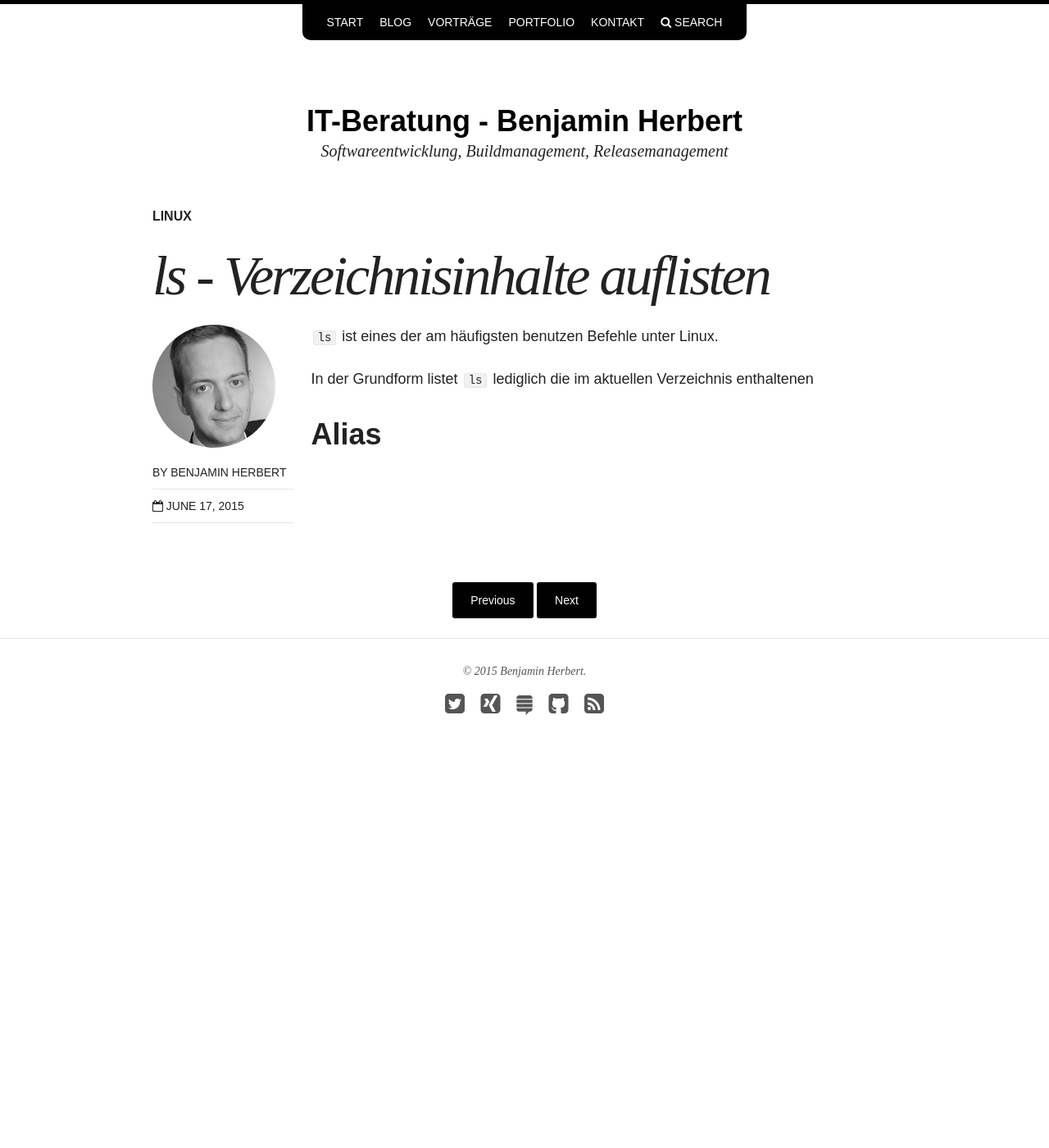
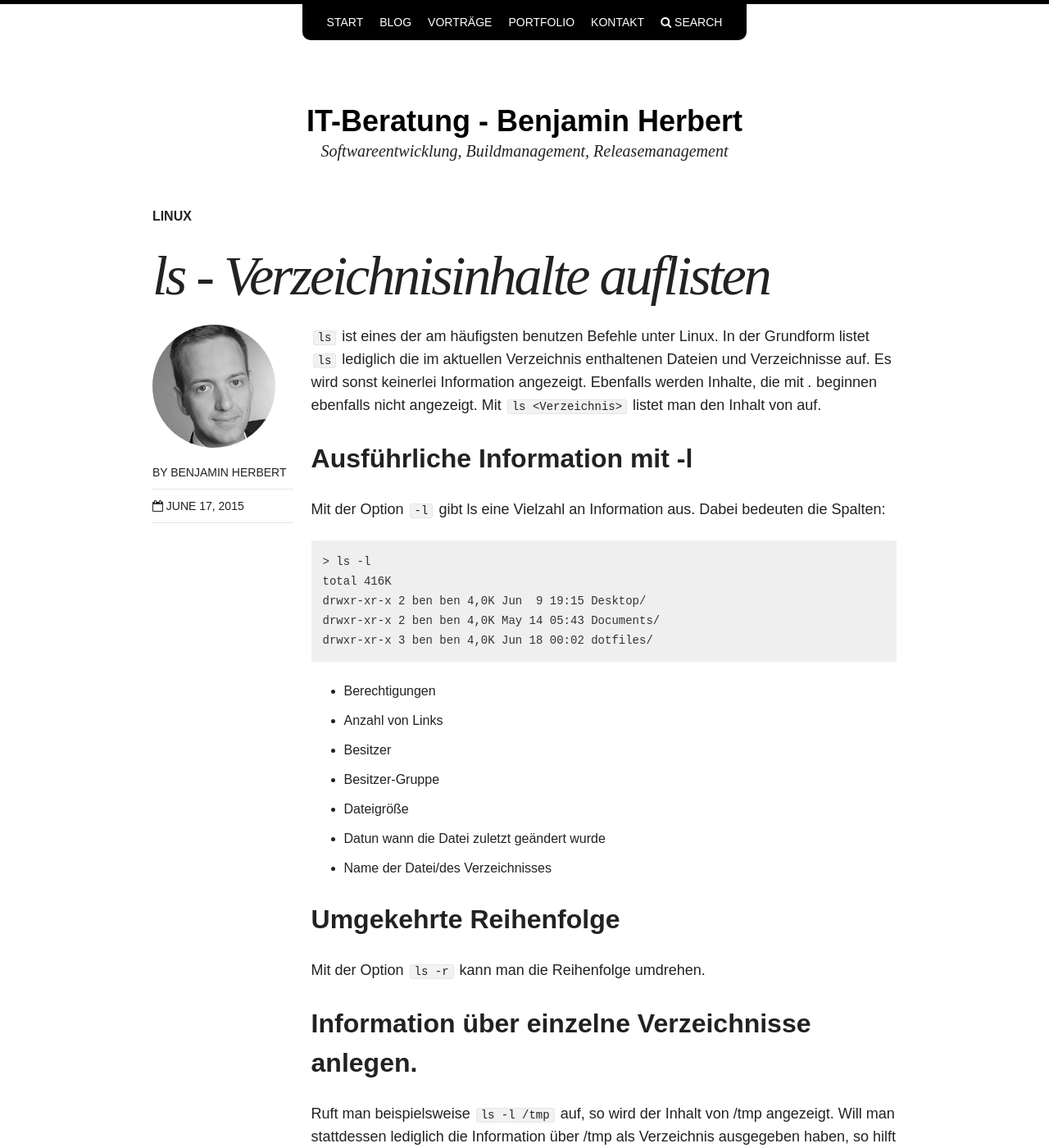
Before and after one commit to BenjaminHerbert/BenjaminHerbert.github.io, a Jekyll site: the page built from _posts/blog/2015-06-17-ls-list-directory-contents.md, in a window 1280 px wide and 1400 px high. Shown: the whole window at 82% size. Built offline with Jekyll 4.4.1, drawn with Linux system fonts in a browser that asks for light colours; nearby versions of some CDN libraries; some of the changed text lies outside the part shown.

Commit message:
Continue blog post about ls

```diff
--- a/_posts/blog/2015-06-17-ls-list-directory-contents.md
+++ b/_posts/blog/2015-06-17-ls-list-directory-contents.md
@@ -8,8 +8,35 @@ tags: [linux]
 author: benjamin_herbert
 ---
 
-`ls` ist eines der am häufigsten benutzen Befehle unter Linux.
+`ls` ist eines der am häufigsten benutzen Befehle unter Linux. In der Grundform
+listet `ls` lediglich die im aktuellen Verzeichnis enthaltenen Dateien und Verzeichnisse auf.
+Es wird sonst keinerlei Information angezeigt. Ebenfalls werden Inhalte, die mit *.* beginnen
+ebenfalls nicht angezeigt. Mit `ls <Verzeichnis>` listet man den Inhalt von <Verzeichnis> auf.
 
-In der Grundform listet `ls` lediglich die im aktuellen Verzeichnis enthaltenen
+## Ausführliche Information mit -l
+Mit der Option `-l` gibt ls eine Vielzahl an Information aus. Dabei bedeuten die Spalten:
 
-# Alias
+    > ls -l
+    total 416K
+    drwxr-xr-x 2 ben ben 4,0K Jun  9 19:15 Desktop/
+    drwxr-xr-x 2 ben ben 4,0K May 14 05:43 Documents/
+    drwxr-xr-x 3 ben ben 4,0K Jun 18 00:02 dotfiles/
+
+* Berechtigungen
+* Anzahl von Links
+* Besitzer
+* Besitzer-Gruppe
+* Dateigröße
+* Datun wann die Datei zuletzt geändert wurde
+* Name der Datei/des Verzeichnisses
+
+## Umgekehrte Reihenfolge
+
+Mit der Option `ls -r` kann man die Reihenfolge umdrehen.
+
+## Information über einzelne Verzeichnisse anlegen.
+Ruft man beispielsweise `ls -l /tmp` auf, so wird der Inhalt von /tmp angezeigt.
+Will man stattdessen lediglich die Information über /tmp als Verzeichnis ausgegeben haben, so hilft hier der Parameter -d weiter.
+
+
+## Alias
```
